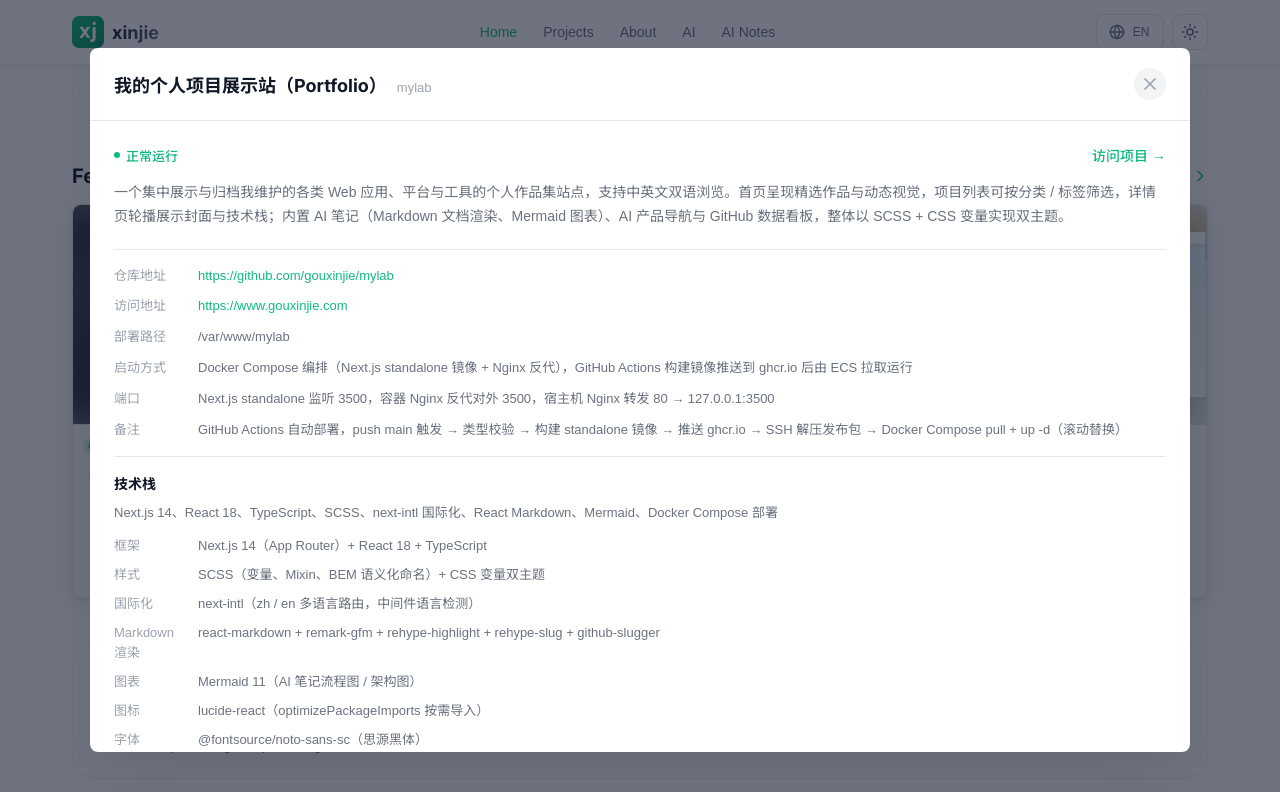
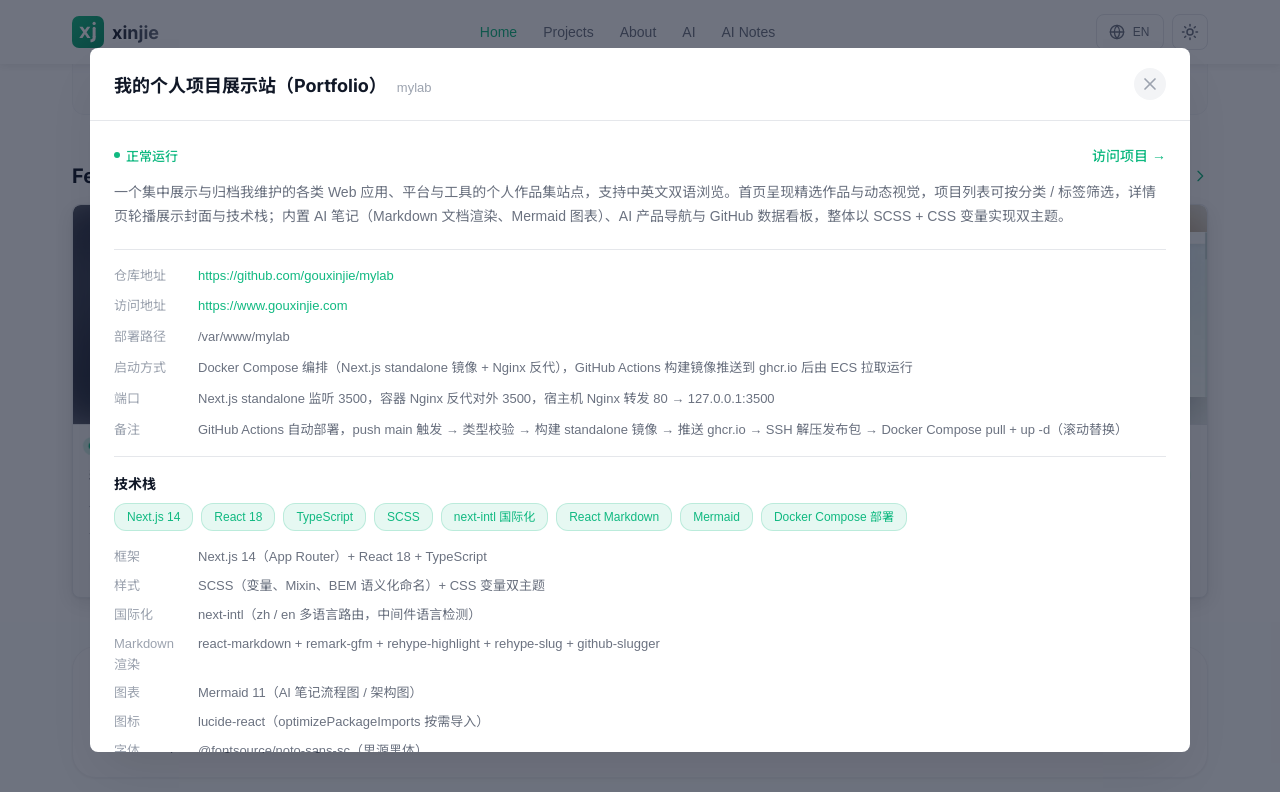
Before and after one commit to gouxinjie/mylab, a Next.js app: page /en in a window 1280 px wide. Both pictures are taken after a click on the button 256 px from the left and 1367 px from the top of the page. Shown: the part 967-1759 px from the top of the page. Built offline with nearby package versions, Linux system fonts and the light colour scheme; a web font is replaced by a local one.

Commit message:
feat(FeaturedProjects): 将技术栈简介改为胶囊标签展示

```diff
--- a/components/business/FeaturedProjects/index.module.scss
+++ b/components/business/FeaturedProjects/index.module.scss
@@ -643,12 +643,35 @@
     color: var(--color-text-primary);
   }
 
-  // 技术栈简述
+  // 技术栈简述：主题色标签胶囊，自动换行
   &__techBrief {
-    margin-bottom: 12px;
-    font-size: 13px;
-    line-height: 1.6;
-    color: var(--color-text-secondary);
+    display: flex;
+    flex-wrap: wrap;
+    gap: 8px;
+    margin-bottom: 16px;
+  }
+
+  // 单个技术标签：浅主题底 + 主题色文字 + 细边框
+  &__techBriefTag {
+    padding: 4px 12px;
+    font-size: 12px;
+    line-height: 1.5;
+    color: var(--color-accent);
+    background-color: rgba(var(--color-accent-rgb), 0.1);
+    border: 1px solid rgba(var(--color-accent-rgb), 0.2);
+    border-radius: var(--radius-xl);
+    transition: background-color 0.2s ease, transform 0.2s ease;
+
+    &:hover {
+      background-color: rgba(var(--color-accent-rgb), 0.18);
+      transform: translateY(-1px);
+    }
+  }
+
+  // 暗色模式：适当提高底色透明度，保证对比度
+  :global(.dark) &__techBriefTag {
+    background-color: rgba(var(--color-accent-rgb), 0.16);
+    border-color: rgba(var(--color-accent-rgb), 0.28);
   }
 
   // 技术栈明细列表
--- a/components/business/FeaturedProjects/index.tsx
+++ b/components/business/FeaturedProjects/index.tsx
@@ -415,7 +415,20 @@ function ProjectDetail({
       {/* 技术栈（置于详情底部） */}
       <section className={styles.detail__section}>
         <h4 className={styles.detail__sectionTitle}>技术栈</h4>
-        <p className={styles.detail__techBrief}>{project.techStackBrief}</p>
+        <div className={styles.detail__techBrief}>
+          {project.techStackBrief
+            .split(/[、,，]/)
+            .map((tech) => tech.trim())
+            .filter(Boolean)
+            .map((tech) => (
+              <span
+                key={tech}
+                className={styles.detail__techBriefTag}
+              >
+                {tech}
+              </span>
+            ))}
+        </div>
         <ul className={styles.detail__techList}>
           {project.techStackDetail.map((item) => (
             <li
```
